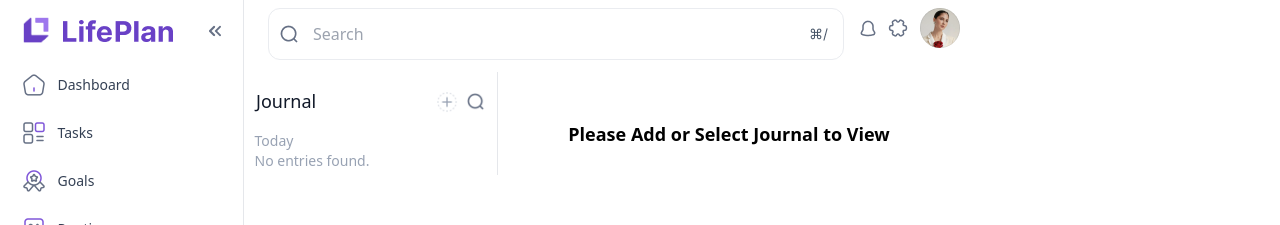
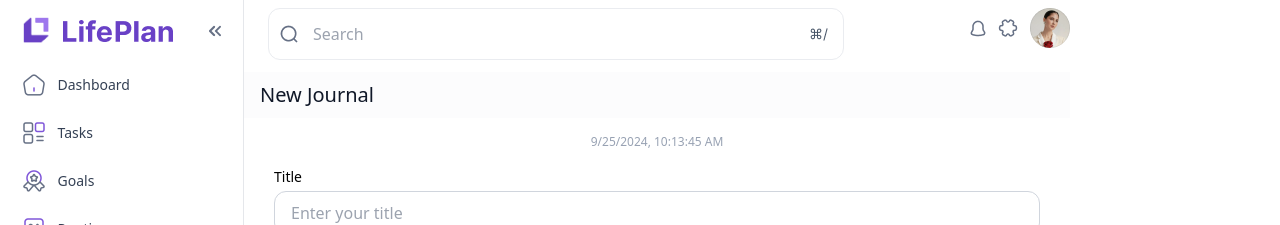
Before and after one commit to devMadlani/lifeplan, a React (Vite) app: page /journal in a window 1280 px wide. Shown: the top 225 px of the page. Built offline with nearby package versions, Linux system fonts and the light colour scheme.

Commit message:
find error

```diff
--- a/src/components/Journal.jsx
+++ b/src/components/Journal.jsx
@@ -39,13 +39,13 @@ function Journal() {
     <div className="flex flex-col">
       <JournalNav />
       <div className="flex">
-        <JournalList
+        {/* <JournalList
           onAddClick={handleAddJournalClick}
           setSelectedEntry={setSelectedEntry}
           onEditClick={handleEditJournal} // Pass the edit function
           journals={journals} // Make sure to pass journals to JournalList if needed
-        />
-        {isNewJournalVisible ? (
+        /> */}
+        {true ? (
           <NewJournal onSave={handleSaveJournal} existingData={selectedEntry} />
         ) : (
           <ShowJournal
--- a/src/components/Main.jsx
+++ b/src/components/Main.jsx
@@ -1,4 +1,4 @@
-import React, { useState } from "react";
+import React, { useEffect, useState } from "react";
 import { Route, BrowserRouter as Router, Routes } from "react-router-dom";
 import Sidebar from "./Sidebar";
 import Journal from "./journal";
--- a/src/components/ShowJournal.jsx
+++ b/src/components/ShowJournal.jsx
@@ -2,7 +2,7 @@ import React, { useState, useEffect, useRef } from "react";
 import DOMPurify from "dompurify";
 import { useJournal } from "../context/JournalContext"; // Adjust the path as necessary
 import NewJournal from "./NewJournal";
-import { openDB } from "idb";
+
 
 function ShowJournal({ newEntry, onEdit }) {
   const { selectedEntry, deleteJournal } = useJournal();
@@ -21,18 +21,12 @@ function ShowJournal({ newEntry, onEdit }) {
   const [showOptions, setShowOptions] = useState(false);
   const [isEditing, setIsEditing] = useState(false);
 
-  const handleEdit = () => {
-    setIsEditing(true);
-  };
+
 
   const toggleOptions = () => {
     setShowOptions(!showOptions);
   };
 
-  const fetchEntryById = async (id) => {
-    const db = await openDB("myJournal", 1);
-    return await db.get("allJournals", id);
-  };
 
   useEffect(() => {
     const fetchFilesAndTags = async () => {
--- a/src/indexedDB/OpenDB.jsx
+++ b/src/indexedDB/OpenDB.jsx
@@ -9,6 +9,7 @@ export const openDatabase = (version = 1) => {
 
     dbRequest.onupgradeneeded = (event) => {
       const db = event.target.result;
+      console.log(db)
       db.createObjectStore(STORE_NAME, { keyPath: "id", autoIncrement: true });
     };
 
```
